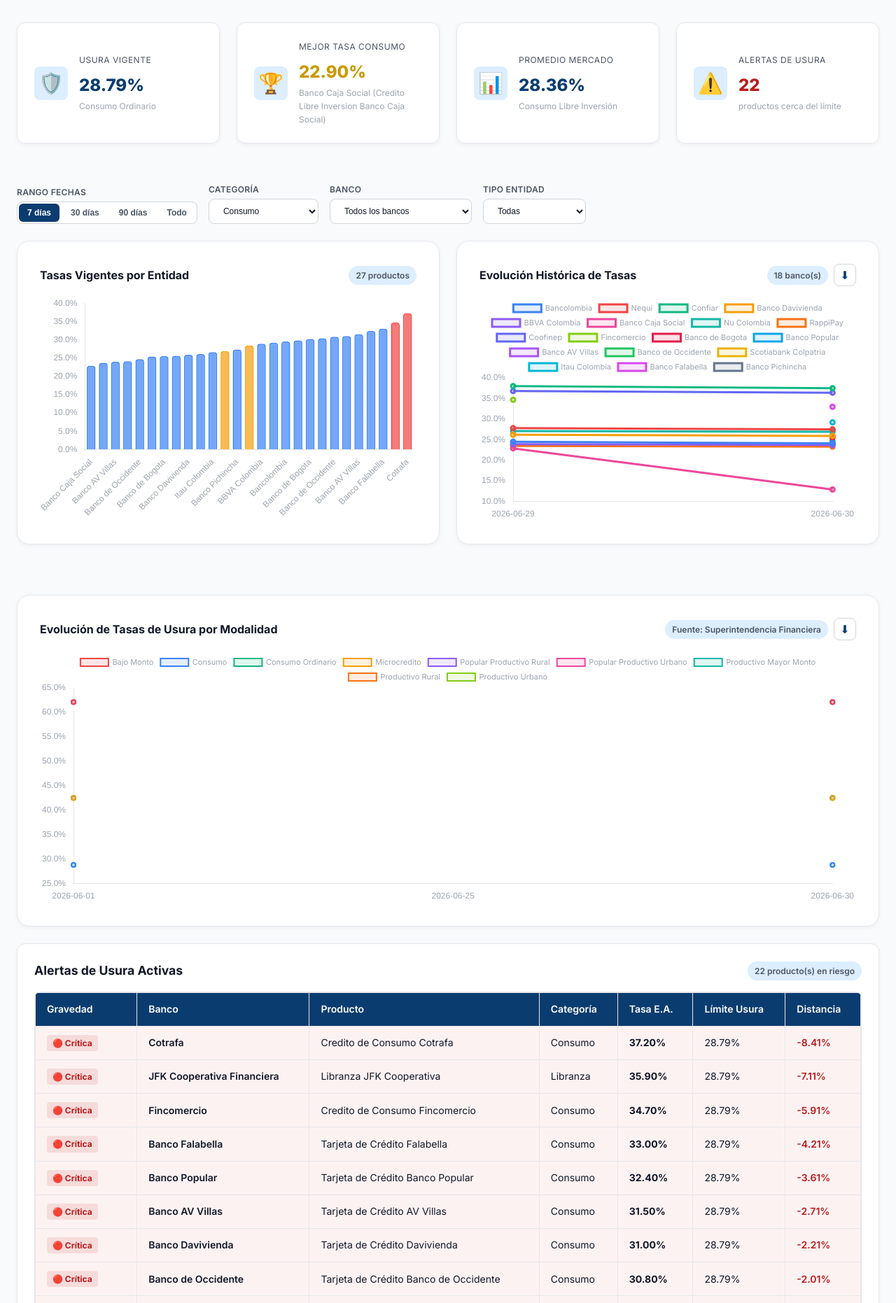
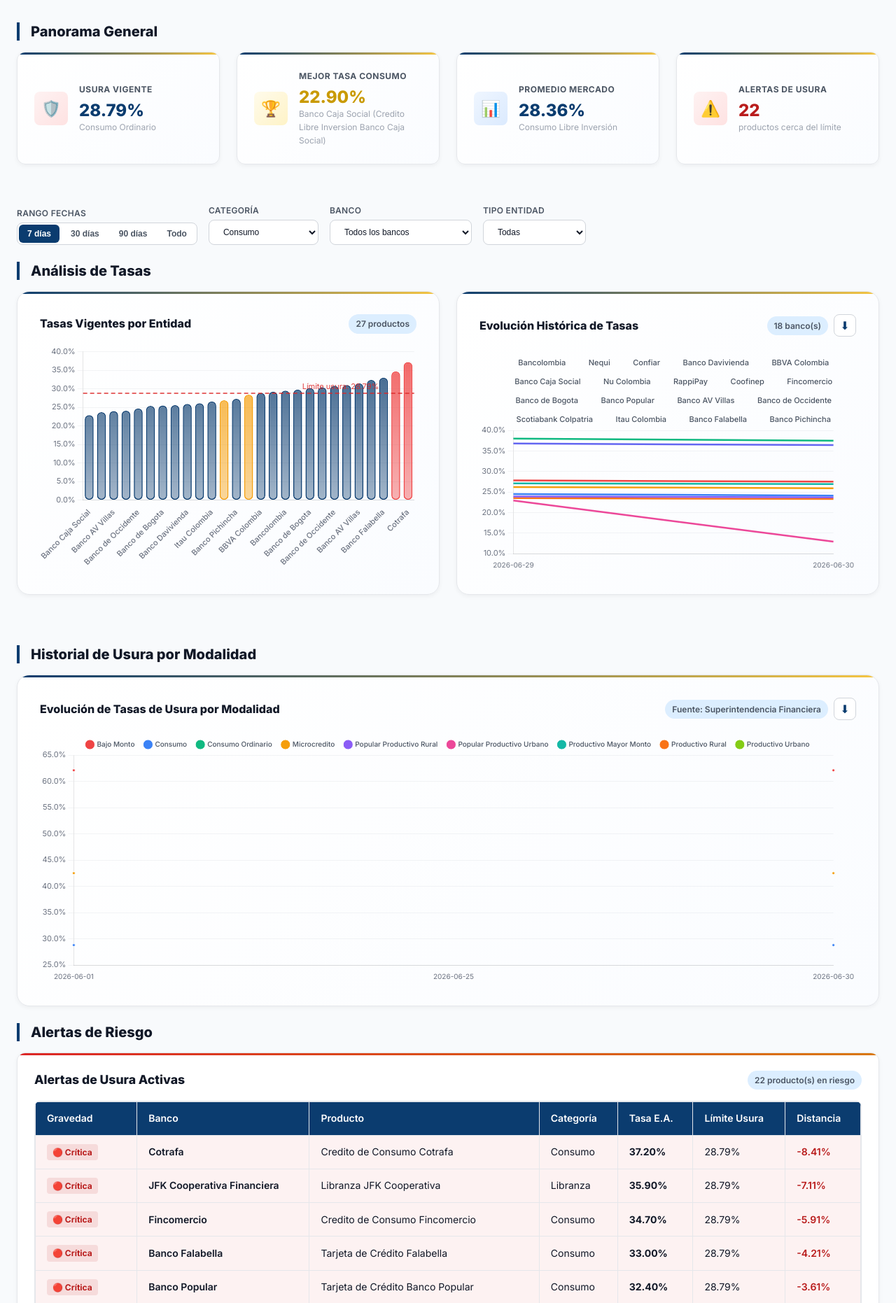
Before and after one commit to Davidcastanom/Credit_Intelligence_Colombia, a Flask app: page /dashboard in a window 1280 px wide. Shown: the part 72-1934 px from the top of the page at 70% size. Run offline with Flask 3, Linux system fonts and the light colour scheme; data comes from the database, SQL or seed files in the repository; some libraries are stand-ins or nearby versions.

Commit message:
Professional dashboard redesign: accent bars, gradient fills, animated counters, usura threshold line, section titles

```diff
--- a/static/css/style.css
+++ b/static/css/style.css
@@ -644,16 +644,28 @@ tr.alerta-preventiva:hover {
 
 /* Contenedores de Gráficas */
 .chart-card {
-    background-color: var(--color-surface);
+    background: linear-gradient(135deg, var(--color-surface) 0%, #fafcff 100%);
     border: 1px solid var(--color-border);
-    border-radius: var(--radius-lg); /* 16px */
+    border-radius: var(--radius-lg);
     box-shadow: var(--shadow-sm);
-    padding: var(--space-6); /* 32px */
+    padding: var(--space-6);
     margin-bottom: var(--space-5);
     min-height: 400px;
     display: flex;
     flex-direction: column;
-    justify-content: center;
+    position: relative;
+    overflow: hidden;
+}
+
+.chart-card::before {
+    content: '';
+    position: absolute;
+    top: 0;
+    left: 0;
+    right: 0;
+    height: 3px;
+    background: linear-gradient(90deg, var(--color-primary), var(--color-accent-light));
+    border-radius: var(--radius-lg) var(--radius-lg) 0 0;
 }
 
 .charts-grid {
@@ -698,11 +710,30 @@ tr.alerta-preventiva:hover {
 }
 
 .stat-card {
-    text-align: center;
-    background-color: var(--color-surface);
+    background: linear-gradient(135deg, var(--color-surface) 0%, #fafcff 100%);
     border: 1px solid var(--color-border);
     border-radius: var(--radius-md);
     padding: var(--space-5);
+    position: relative;
+    overflow: hidden;
+}
+
+#kpi-grid .stat-card {
+    display: flex;
+    align-items: center;
+    gap: var(--space-4);
+    text-align: left;
+}
+
+.stat-card::before {
+    content: '';
+    position: absolute;
+    top: 0;
+    left: 0;
+    right: 0;
+    height: 3px;
+    background: linear-gradient(90deg, var(--color-primary), var(--color-accent-light));
+    border-radius: var(--radius-md) var(--radius-md) 0 0;
 }
 
 .stat-card .label {
@@ -711,12 +742,14 @@ tr.alerta-preventiva:hover {
     text-transform: uppercase;
     letter-spacing: 0.5px;
     margin-bottom: var(--space-2);
+    font-weight: 700;
 }
 
 .stat-card .value {
     font-size: var(--text-3xl);
     font-weight: 800;
     color: var(--color-primary);
+    line-height: 1.1;
 }
 
 .stat-card .value.highlight-gold {
@@ -728,6 +761,70 @@ tr.alerta-preventiva:hover {
     color: var(--color-text-disabled);
     margin-top: var(--space-1);
 }
+
+/* Dashboard section titles */
+.dash-section-title {
+    font-size: 1.25rem;
+    font-weight: 800;
+    color: var(--color-text);
+    margin-bottom: var(--space-4);
+    padding-left: var(--space-4);
+    border-left: 4px solid var(--color-primary);
+    line-height: 1.3;
+}
+
+.stat-icon {
+    font-size: 1.4rem;
+    width: 48px;
+    height: 48px;
+    display: flex;
+    align-items: center;
+    justify-content: center;
+    background: linear-gradient(135deg, var(--color-secondary) 0%, #e8f4ff 100%);
+    border-radius: var(--radius-sm);
+    flex-shrink: 0;
+    position: relative;
+    z-index: 1;
+}
+
+.stat-content {
+    flex: 1;
+    min-width: 0;
+}
+
+.stat-content .value {
+    font-size: var(--text-2xl);
+    white-space: nowrap;
+    overflow: hidden;
+    text-overflow: ellipsis;
+}
+
+.stat-content .desc {
+    margin-top: 0;
+}
+
+/* KPI card color variants */
+.stat-card.card-usura .stat-icon { background: linear-gradient(135deg, #fef2f2, #fee2e2); }
+.stat-card.card-mejor .stat-icon { background: linear-gradient(135deg, #fffbeb, #fef3c7); }
+.stat-card.card-promedio .stat-icon { background: linear-gradient(135deg, #eff6ff, #dbeafe); }
+.stat-card.card-alertas .stat-icon { background: linear-gradient(135deg, #fef2f2, #fee2e2); }
+
+/* Trend indicator badge */
+.trend-badge {
+    display: inline-flex;
+    align-items: center;
+    gap: 2px;
+    font-size: 0.6rem;
+    font-weight: 700;
+    padding: 1px 6px;
+    border-radius: 10px;
+    margin-left: var(--space-2);
+    vertical-align: middle;
+}
+
+.trend-up { background: rgba(239, 68, 68, 0.1); color: var(--color-error); }
+.trend-down { background: rgba(22, 163, 74, 0.1); color: var(--color-success); }
+.trend-flat { background: rgba(107, 114, 128, 0.1); color: var(--color-text-secondary); }
 
 /* Dashboard Filters */
 .dashboard-filters {
@@ -788,42 +885,6 @@ tr.alerta-preventiva:hover {
     color: var(--color-surface);
 }
 
-/* Stat Cards with Icons */
-.stat-card {
-    display: flex;
-    align-items: center;
-    gap: var(--space-4);
-    text-align: left;
-}
-
-.stat-icon {
-    font-size: 1.8rem;
-    width: 48px;
-    height: 48px;
-    display: flex;
-    align-items: center;
-    justify-content: center;
-    background: var(--color-secondary);
-    border-radius: var(--radius-sm);
-    flex-shrink: 0;
-}
-
-.stat-content {
-    flex: 1;
-    min-width: 0;
-}
-
-.stat-content .value {
-    font-size: var(--text-2xl);
-    white-space: nowrap;
-    overflow: hidden;
-    text-overflow: ellipsis;
-}
-
-.stat-content .desc {
-    margin-top: 0;
-}
-
 /* Chart Export Button */
 .btn-export-chart {
     width: 32px;
@@ -855,8 +916,11 @@ tr.alerta-preventiva:hover {
 
 .chart-header h3 {
     font-size: 1rem;
-    font-weight: 700;
+    font-weight: 800;
     margin: 0;
+    color: var(--color-text);
+    position: relative;
+    z-index: 1;
 }
 
 .chart-badge {
@@ -878,6 +942,22 @@ tr.alerta-preventiva:hover {
 }
 
 /* Alertas Panel */
+#alertas-panel {
+    position: relative;
+    overflow: hidden;
+}
+
+#alertas-panel::before {
+    content: '';
+    position: absolute;
+    top: 0;
+    left: 0;
+    right: 0;
+    height: 3px;
+    background: linear-gradient(90deg, var(--color-usury), var(--color-warning));
+    border-radius: var(--radius-md) var(--radius-md) 0 0;
+}
+
 .alertas-header {
     display: flex;
     justify-content: space-between;
@@ -887,7 +967,7 @@ tr.alerta-preventiva:hover {
 
 .alertas-header h3 {
     font-size: 1.1rem;
-    font-weight: 700;
+    font-weight: 800;
     margin: 0;
 }
 
@@ -897,7 +977,7 @@ tr.alerta-preventiva:hover {
     align-items: center;
     gap: var(--space-2);
     padding: var(--space-3) var(--space-4);
-    background: var(--color-surface);
+    background: linear-gradient(135deg, var(--color-surface), #fafcff);
     border: 1px solid var(--color-border);
     border-radius: var(--radius-sm);
     font-size: var(--text-xs);
@@ -1171,6 +1251,11 @@ footer {
     }
 
     /* ==================== DASHBOARD ==================== */
+    .dash-section-title {
+        font-size: 1rem;
+        padding-left: var(--space-3);
+    }
+
     /* KPIs: 2 columnas */
     #kpi-grid {
         grid-template-columns: repeat(2, 1fr);
@@ -1179,10 +1264,13 @@ footer {
 
     #kpi-grid .stat-card {
         padding: var(--space-3);
+        gap: var(--space-3);
     }
 
     #kpi-grid .stat-icon {
-        font-size: 1.2rem;
+        font-size: 1rem;
+        width: 36px;
+        height: 36px;
     }
 
     #kpi-grid .stat-content .value {
@@ -1190,11 +1278,12 @@ footer {
     }
 
     #kpi-grid .stat-content .label {
-        font-size: 0.65rem;
+        font-size: 0.6rem;
     }
 
     #kpi-grid .stat-content .desc {
-        font-size: 0.6rem;
+        font-size: 0.55rem;
+        white-space: normal;
     }
 
     /* Filtros dashboard: apilados */
--- a/static/js/main.js
+++ b/static/js/main.js
@@ -466,29 +466,51 @@ async function inicializarDashboard() {
     }
 }
 
+function animarContador(el, valorFinal, sufijo) {
+    if (!el) return;
+    sufijo = sufijo || '';
+    const esNumero = typeof valorFinal === 'number';
+    if (!esNumero) { el.textContent = valorFinal + sufijo; return; }
+    const duracion = 800;
+    const inicio = performance.now();
+    const valorInicial = 0;
+    function paso(ahora) {
+        const t = Math.min((ahora - inicio) / duracion, 1);
+        const suavizado = 1 - Math.pow(1 - t, 3);
+        const actual = valorInicial + (valorFinal - valorInicial) * suavizado;
+        if (typeof valorFinal === 'number' && !Number.isInteger(valorFinal)) {
+            el.textContent = actual.toFixed(2) + sufijo;
+        } else {
+            el.textContent = Math.round(actual) + sufijo;
+        }
+        if (t < 1) requestAnimationFrame(paso);
+    }
+    requestAnimationFrame(paso);
+}
+
 function renderizarKPIs(tasas, indicadores) {
     const usuraCons = indicadores['tasa_usura_consumo'] || indicadores['tasa_usura_consumo_ordinario'] || 28.79;
-    document.getElementById('dash-usura').textContent = `${usuraCons.toFixed(2)}%`;
+    animarContador(document.getElementById('dash-usura'), usuraCons, '%');
     document.getElementById('dash-usura-modalidad').textContent = `Consumo Ordinario`;
+
+    const alertas = obtenerAlertas(tasas, indicadores);
+    animarContador(document.getElementById('dash-alertas'), alertas.length, '');
+    document.getElementById('dash-alertas').style.color = alertas.length > 0 ? 'var(--color-error)' : 'var(--color-success)';
+    document.getElementById('dash-alertas-desc').textContent = alertas.length === 1
+        ? 'producto cerca del l\u00edmite'
+        : 'productos cerca del l\u00edmite';
 
     const tasasConsumo = tasas.filter(t => t.categoria === 'Consumo');
     if (tasasConsumo.length > 0) {
         tasasConsumo.sort((a, b) => a.tasa_ea - b.tasa_ea);
         const mejor = tasasConsumo[0];
-        document.getElementById('dash-mejor-tasa').textContent = `${mejor.tasa_ea.toFixed(2)}%`;
+        animarContador(document.getElementById('dash-mejor-tasa'), mejor.tasa_ea, '%');
         document.getElementById('dash-mejor-banco').textContent = `${mejor.banco} (${mejor.producto})`;
 
         const suma = tasasConsumo.reduce((acc, curr) => acc + curr.tasa_ea, 0);
         const prom = suma / tasasConsumo.length;
-        document.getElementById('dash-promedio').textContent = `${prom.toFixed(2)}%`;
+        animarContador(document.getElementById('dash-promedio'), prom, '%');
     }
-
-    const alertas = obtenerAlertas(tasas, indicadores);
-    document.getElementById('dash-alertas').textContent = alertas.length;
-    document.getElementById('dash-alertas').style.color = alertas.length > 0 ? 'var(--color-error)' : 'var(--color-success)';
-    document.getElementById('dash-alertas-desc').textContent = alertas.length === 1
-        ? 'producto cerca del l\u00edmite'
-        : 'productos cerca del l\u00edmite';
 }
 
 function obtenerAlertas(tasas, indicadores) {
@@ -629,21 +651,37 @@ function renderizarBarChart(tasas) {
     const datos = tasas.length > 0 ? tasas : [];
     const labels = datos.map(t => t.banco);
     const valores = datos.map(t => t.tasa_ea);
-    const colores = datos.map((t, i) => {
+    const usura = indicadoresUsuraDashboard['tasa_usura_consumo_ordinario']
+        || indicadoresUsuraDashboard['tasa_usura_consumo']
+        || 28.79;
+
+    // Gradient fills
+    const gradColores = datos.map(t => {
         const tipo = t.tipo_entidad || '';
-        if (tipo === 'Cooperativa') return 'rgba(239, 68, 68, 0.7)';
-        if (tipo === 'Nubanco') return 'rgba(245, 158, 11, 0.7)';
-        return 'rgba(59, 130, 246, 0.7)';
+        if (tipo === 'Cooperativa') {
+            const g = canvas.createLinearGradient(0, 0, 0, 300);
+            g.addColorStop(0, 'rgba(239, 68, 68, 0.85)');
+            g.addColorStop(1, 'rgba(239, 68, 68, 0.25)');
+            return g;
+        }
+        if (tipo === 'Nubanco') {
+            const g = canvas.createLinearGradient(0, 0, 0, 300);
+            g.addColorStop(0, 'rgba(245, 158, 11, 0.85)');
+            g.addColorStop(1, 'rgba(245, 158, 11, 0.25)');
+            return g;
+        }
+        const g = canvas.createLinearGradient(0, 0, 0, 300);
+        g.addColorStop(0, 'rgba(11, 60, 111, 0.85)');
+        g.addColorStop(1, 'rgba(11, 60, 111, 0.2)');
+        return g;
     });
-    const bordes = datos.map((t, i) => {
+
+    const bordes = datos.map(t => {
         const tipo = t.tipo_entidad || '';
         if (tipo === 'Cooperativa') return '#ef4444';
         if (tipo === 'Nubanco') return '#f59e0b';
-        return '#3b82f6';
+        return '#0B3C6F';
     });
-    const usura = indicadoresUsuraDashboard['tasa_usura_consumo_ordinario']
-        || indicadoresUsuraDashboard['tasa_usura_consumo']
-        || 28.79;
 
     chartBarInstance = new Chart(canvas, {
         type: 'bar',
@@ -652,10 +690,11 @@ function renderizarBarChart(tasas) {
             datasets: [{
                 label: 'Tasa E.A. (%)',
                 data: valores,
-                backgroundColor: colores,
+                backgroundColor: gradColores,
                 borderColor: bordes,
                 borderWidth: 1.5,
-                borderRadius: 4
+                borderRadius: 6,
+                borderSkipped: false
             }]
         },
         options: {
@@ -672,34 +711,76 @@ function renderizarBarChart(tasas) {
                     }
                 }
             },
+            font: { family: 'Inter, system-ui, sans-serif' },
             plugins: {
-                legend: {
-                    display: false
-                },
+                legend: { display: false },
                 tooltip: {
+                    backgroundColor: 'rgba(15, 23, 42, 0.9)',
+                    titleFont: { weight: '700', size: 13 },
+                    bodyFont: { size: 12 },
+                    padding: 12,
+                    cornerRadius: 8,
+                    displayColors: false,
                     callbacks: {
-                        afterLabel: function(context) {
+                        title: function(items) {
+                            return items[0].label;
+                        },
+                        label: function(context) {
                             const t = datos[context.dataIndex];
-                            return ` ${t.tipo_entidad || ''}\n Producto: ${t.producto || ''}`;
+                            return ['Tasa E.A.: ' + context.parsed.y.toFixed(2) + '%',
+                                    'Tipo: ' + (t.tipo_entidad || 'N/A'),
+                                    'Producto: ' + (t.producto || 'N/A')];
                         }
                     }
                 }
             },
             scales: {
                 x: {
-                    grid: { color: 'rgba(255, 255, 255, 0.05)' },
-                    ticks: { color: '#9ca3af', maxRotation: 45 }
+                    grid: { display: false },
+                    ticks: {
+                        color: '#6b7280',
+                        font: { family: 'Inter, system-ui, sans-serif', size: 11, weight: '500' },
+                        maxRotation: 45
+                    }
                 },
                 y: {
-                    grid: { color: 'rgba(255, 255, 255, 0.05)' },
+                    grid: { color: 'rgba(107, 114, 128, 0.08)', drawBorder: false },
                     ticks: {
-                        color: '#9ca3af',
-                        callback: function(value) { return value.toFixed(1) + '%'; }
+                        color: '#6b7280',
+                        font: { family: 'Inter, system-ui, sans-serif', size: 11 },
+                        callback: function(value) { return value.toFixed(1) + '%'; },
+                        stepSize: 5
                     },
-                    suggestedMax: Math.ceil(usura * 1.1)
+                    suggestedMax: Math.ceil(usura * 1.15)
                 }
             }
-        }
+        },
+        plugins: [{
+            id: 'usuraLine',
+            afterDraw: function(chart) {
+                const yScale = chart.scales.y;
+                const xScale = chart.scales.x;
+                const y = yScale.getPixelForValue(usura);
+                if (y < yScale.top || y > yScale.bottom) return;
+
+                const ctx2 = chart.ctx;
+                ctx2.save();
+                ctx2.setLineDash([6, 4]);
+                ctx2.strokeStyle = 'rgba(220, 38, 38, 0.7)';
+                ctx2.lineWidth = 2;
+                ctx2.beginPath();
+                ctx2.moveTo(xScale.left, y);
+                ctx2.lineTo(xScale.right, y);
+                ctx2.stroke();
+
+                ctx2.setLineDash([]);
+                ctx2.fillStyle = 'rgba(220, 38, 38, 0.9)';
+                ctx2.font = '11px Inter, system-ui, sans-serif';
+                ctx2.textAlign = 'left';
+                ctx2.fillText('L\u00edmite usura: ' + usura.toFixed(2) + '%', xScale.right - 160, y - 6);
+                ctx2.restore();
+            }
+        }]
     });
 }
 
@@ -741,16 +822,20 @@ function renderizarLineChart(historial, bancoFiltro) {
             return r ? r.tasa_ea : null;
         });
         const color = obtenerColorBanco(banco, index);
+        const isSelected = bancoFiltro !== 'todas';
         return {
             label: banco,
             data: data,
             borderColor: color,
-            backgroundColor: color + '22',
-            borderWidth: bancoFiltro !== 'todas' ? 4 : 3,
+            backgroundColor: isSelected ? color + '18' : 'transparent',
+            borderWidth: isSelected ? 4 : 2.5,
             tension: 0.3,
-            fill: false,
-            pointRadius: bancoFiltro !== 'todas' ? 5 : 3,
-            pointHoverRadius: 7
+            fill: isSelected,
+            pointRadius: isSelected ? 5 : 2,
+            pointHoverRadius: 7,
+            pointBackgroundColor: isSelected ? color : 'transparent',
+            pointBorderColor: isSelected ? '#fff' : 'transparent',
+            pointBorderWidth: isSelected ? 2 : 0
         };
     });
 
@@ -762,20 +847,40 @@ function renderizarLineChart(historial, bancoFiltro) {
         options: {
             responsive: true,
             maintainAspectRatio: false,
+            font: { family: 'Inter, system-ui, sans-serif' },
             plugins: {
                 legend: {
-                    labels: { color: '#9ca3af', font: { family: 'Inter', size: 11 } }
+                    labels: {
+                        color: '#4b5563',
+                        font: { family: 'Inter, system-ui, sans-serif', size: 11, weight: '500' },
+                        usePointStyle: true,
+                        padding: 16
+                    }
+                },
+                tooltip: {
+                    backgroundColor: 'rgba(15, 23, 42, 0.9)',
+                    titleFont: { weight: '700', size: 12 },
+                    bodyFont: { size: 11 },
+                    padding: 10,
+                    cornerRadius: 6,
+                    displayColors: true,
+                    boxPadding: 4
                 }
             },
             scales: {
                 x: {
-                    grid: { color: 'rgba(255, 255, 255, 0.05)' },
-                    ticks: { color: '#9ca3af' }
+                    grid: { display: false },
+                    ticks: {
+                        color: '#6b7280',
+                        font: { family: 'Inter, system-ui, sans-serif', size: 10 },
+                        maxTicksLimit: 10
+                    }
                 },
                 y: {
-                    grid: { color: 'rgba(255, 255, 255, 0.05)' },
+                    grid: { color: 'rgba(107, 114, 128, 0.08)', drawBorder: false },
                     ticks: {
-                        color: '#9ca3af',
+                        color: '#6b7280',
+                        font: { family: 'Inter, system-ui, sans-serif', size: 11 },
                         callback: function(value) { return value.toFixed(1) + '%'; }
                     }
                 }
@@ -821,15 +926,20 @@ function renderizarUsuraChart(histUsura) {
             .replace('tasa_usura_', '')
             .replace(/_/g, ' ')
             .replace(/\b\w/g, l => l.toUpperCase());
+        const color = coloresUsura[idx % coloresUsura.length];
         return {
             label: etiqueta,
             data: data,
-            borderColor: coloresUsura[idx % coloresUsura.length],
-            backgroundColor: coloresUsura[idx % coloresUsura.length] + '22',
+            borderColor: color,
+            backgroundColor: color + '18',
             borderWidth: 2,
-            tension: 0.3,
+            tension: 0.4,
             fill: false,
-            pointRadius: 3
+            pointRadius: 2,
+            pointHoverRadius: 5,
+            pointBackgroundColor: color,
+            pointBorderColor: '#fff',
+            pointBorderWidth: 1
         };
     });
 
@@ -839,20 +949,43 @@ function renderizarUsuraChart(histUsura) {
         options: {
             responsive: true,
             maintainAspectRatio: false,
+            font: { family: 'Inter, system-ui, sans-serif' },
+            interaction: { mode: 'nearest', intersect: false },
             plugins: {
                 legend: {
-                    labels: { color: '#9ca3af', font: { family: 'Inter', size: 11 } }
+                    labels: {
+                        color: '#4b5563',
+                        font: { family: 'Inter, system-ui, sans-serif', size: 10, weight: '500' },
+                        usePointStyle: true,
+                        padding: 14,
+                        boxWidth: 12
+                    },
+                    maxHeight: 100
+                },
+                tooltip: {
+                    backgroundColor: 'rgba(15, 23, 42, 0.9)',
+                    titleFont: { weight: '700', size: 12 },
+                    bodyFont: { size: 11 },
+                    padding: 10,
+                    cornerRadius: 6,
+                    displayColors: true,
+                    boxPadding: 4
                 }
             },
             scales: {
                 x: {
-                    grid: { color: 'rgba(255, 255, 255, 0.05)' },
-                    ticks: { color: '#9ca3af' }
+                    grid: { display: false },
+                    ticks: {
+                        color: '#6b7280',
+                        font: { family: 'Inter, system-ui, sans-serif', size: 10 },
+                        maxTicksLimit: 8
+                    }
                 },
                 y: {
-                    grid: { color: 'rgba(255, 255, 255, 0.05)' },
+                    grid: { color: 'rgba(107, 114, 128, 0.08)', drawBorder: false },
                     ticks: {
-                        color: '#9ca3af',
+                        color: '#6b7280',
+                        font: { family: 'Inter, system-ui, sans-serif', size: 11 },
                         callback: function(value) { return value.toFixed(1) + '%'; }
                     }
                 }
--- a/templates/dashboard.html
+++ b/templates/dashboard.html
@@ -42,8 +42,9 @@
         </header>
 
         <!-- Fila de KPIs -->
+        <p class="dash-section-title">Panorama General</p>
         <div class="stats-grid" id="kpi-grid">
-            <div class="glass-panel stat-card">
+            <div class="glass-panel stat-card card-usura">
                 <div class="stat-icon">🛡️</div>
                 <div class="stat-content">
                     <div class="label">Usura Vigente</div>
@@ -51,7 +52,7 @@
                     <div class="desc" id="dash-usura-modalidad">Consumo Ordinario</div>
                 </div>
             </div>
-            <div class="glass-panel stat-card">
+            <div class="glass-panel stat-card card-mejor">
                 <div class="stat-icon">🏆</div>
                 <div class="stat-content">
                     <div class="label">Mejor Tasa Consumo</div>
@@ -59,7 +60,7 @@
                     <div class="desc" id="dash-mejor-banco">---</div>
                 </div>
             </div>
-            <div class="glass-panel stat-card">
+            <div class="glass-panel stat-card card-promedio">
                 <div class="stat-icon">📊</div>
                 <div class="stat-content">
                     <div class="label">Promedio Mercado</div>
@@ -67,7 +68,7 @@
                     <div class="desc" id="dash-promedio-desc">Consumo Libre Inversi&oacute;n</div>
                 </div>
             </div>
-            <div class="glass-panel stat-card">
+            <div class="glass-panel stat-card card-alertas">
                 <div class="stat-icon">⚠️</div>
                 <div class="stat-content">
                     <div class="label">Alertas de Usura</div>
@@ -124,6 +125,7 @@
         </div>
 
         <!-- Charts Grid -->
+        <p class="dash-section-title">An&aacute;lisis de Tasas</p>
         <div class="charts-grid">
             <div class="chart-card">
                 <div class="chart-header">
@@ -149,6 +151,7 @@
         </div>
 
         <!-- Usura History Chart -->
+        <p class="dash-section-title">Historial de Usura por Modalidad</p>
         <div class="chart-card chart-full">
             <div class="chart-header">
                 <h3>Evoluci&oacute;n de Tasas de Usura por Modalidad</h3>
@@ -163,6 +166,7 @@
         </div>
 
         <!-- Alertas de Usura -->
+        <p class="dash-section-title">Alertas de Riesgo</p>
         <div class="glass-panel" id="alertas-panel">
             <div class="alertas-header">
                 <h3>Alertas de Usura Activas</h3>
```
